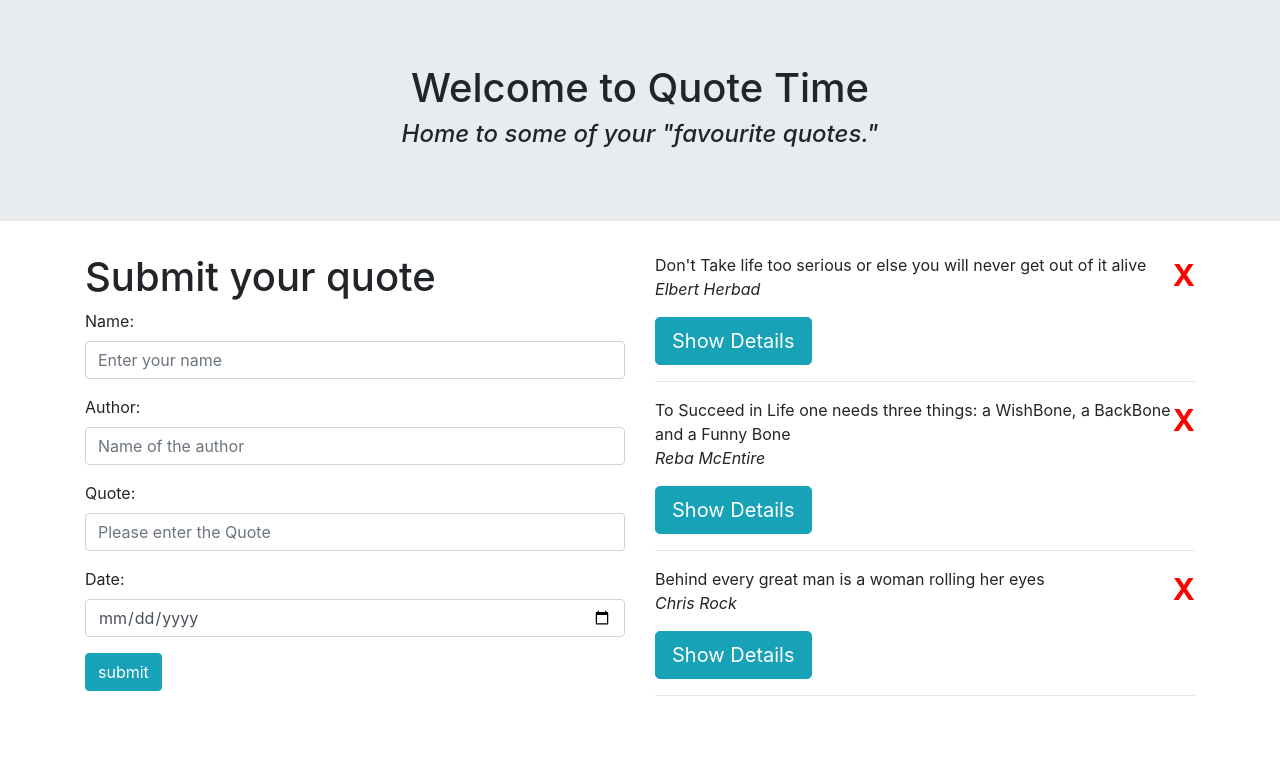
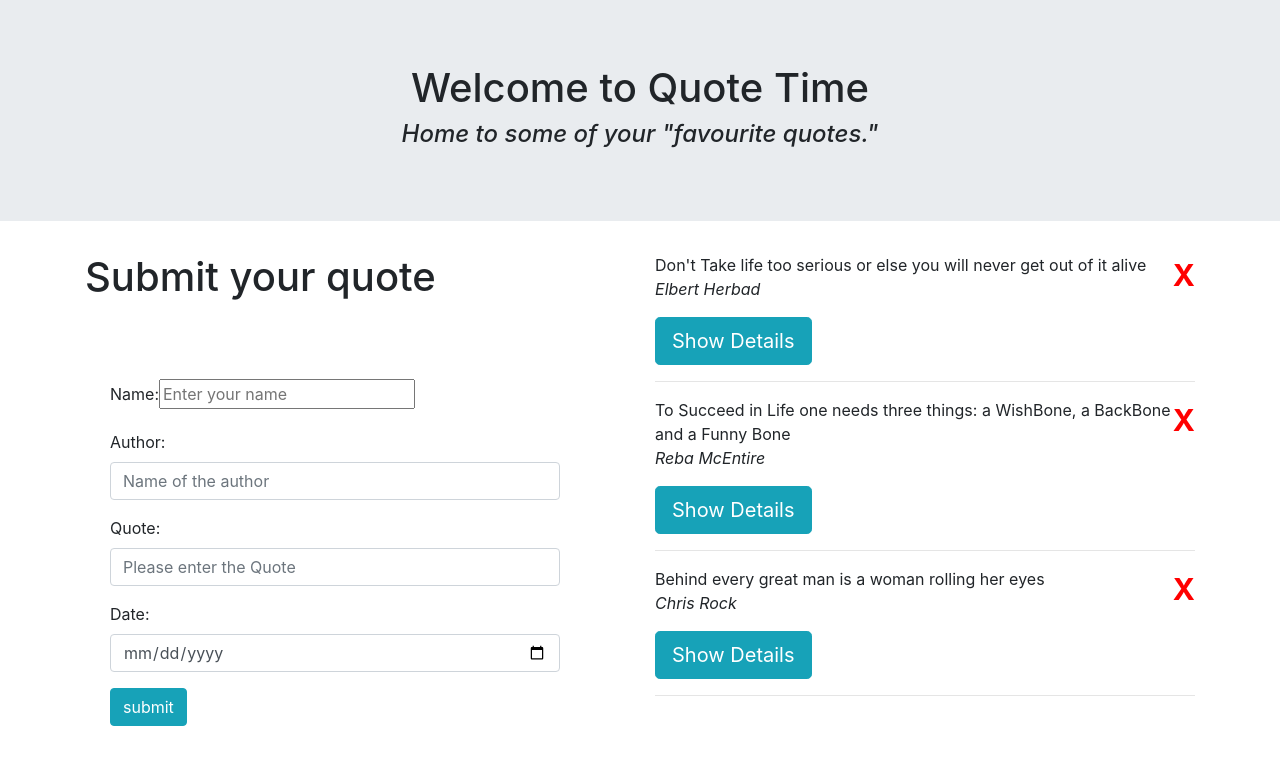
Before and after one commit to davidlutta/Quotes-, an Angular app in the folder Quote/: page / in a window 1280 px wide. Shown: the top 764 px of the page. Built offline with nearby package versions, Linux system fonts and the light colour scheme.

Commit message:
Add Upvote and downVote Function

```diff
--- a/Quote/src/app/form/form.component.css
+++ b/Quote/src/app/form/form.component.css
@@ -0,0 +1,12 @@
+form {
+  position: relative;
+  display: inline-block;
+  max-width: 700px;
+  min-width: 500px;
+  /* box-sizing: border-box */
+  padding: 30px 25px;
+  background-color: white;
+  border-radius: 40px;
+  margin: 40px 0;
+  left: 50% @include translate( -50%, 0)
+}
--- a/Quote/src/app/form/form.component.html
+++ b/Quote/src/app/form/form.component.html
@@ -8,7 +8,7 @@
 
       <label for="Name">Name:</label>
 
-      <input type="text" name="Name" required [(ngModel)]="newQuote.name" required class="form-control" #userName="ngModel" placeholder="Enter your name">
+      <input type="text" name="Name" required [(ngModel)]="newQuote.name" required class="name" #userName="ngModel" placeholder="Enter your name">
 
       <div class="alert alert-danger" *ngIf="userName.errors?.required && userName.touched"> Please enter your name</div>
 
--- a/Quote/src/app/quote/quote.component.html
+++ b/Quote/src/app/quote/quote.component.html
@@ -43,8 +43,8 @@
 
             <p>Added {{ quote.date| dateCount }} days ago</p>
 
-            <app-vote></app-vote>
-
+            <app-vote (quoteVote)="quotes"></app-vote>
+             <!-- [quoteVote]="quote" -->
             <!-- <button type="upVote" class="btn btn-info btn-sl" (click)="upVote()">Upvote</button> -->
 
           </div>
--- a/Quote/src/app/quote/quote.component.ts
+++ b/Quote/src/app/quote/quote.component.ts
@@ -1,5 +1,6 @@
-import { Component, OnInit } from '@angular/core';
+import { Component, OnInit, Input } from '@angular/core';
 import{ Form } from '../form';
+import { Quote } from '@angular/compiler';
 
 @Component({
   selector: 'app-quote',
@@ -12,6 +13,8 @@ export class QuoteComponent implements OnInit {
     new Form("Seth MacFarlane","Reba McEntire","To Succeed in Life one needs three things: a WishBone, a BackBone and a Funny Bone",new Date(2018,4,10), 0, 0),
     new Form("John Deere","Chris Rock","Behind every great man is a woman rolling her eyes",new Date(2018,4,10), 0, 0),
   ]
+
+  @Input() quoteVote:Quote;
 
   onClick(index){
     this.quotes[index].showDetails= !this.quotes[index].showDetails;
--- a/Quote/src/app/vote/vote.component.html
+++ b/Quote/src/app/vote/vote.component.html
@@ -1,2 +1,6 @@
-<button type="upVote" class="btn btn-info btn-sl" (click)="upVote()">Upvote</button>
-<button type="upVote" class="btn btn-danger btn-sl">Downvote</button>
+<button type="upVote" class="btn btn-info btn-sl" (click)="onUpVote(); highlight()">Upvote</button>
+<p>This post has {{ count }} upVotes</p>
+
+
+<button type="downVote" class="btn btn-danger btn-sl" (click)="onDownVote()">Downvote</button>
+<p>This Post has {{ count2 }} downVotes</p>
--- a/Quote/src/app/vote/vote.component.ts
+++ b/Quote/src/app/vote/vote.component.ts
@@ -1,4 +1,4 @@
-import { Component, OnInit, Input } from '@angular/core';
+import { Component, OnInit } from '@angular/core';
 import { Form } from '../form';
 
 @Component({
@@ -7,7 +7,20 @@ import { Form } from '../form';
   styleUrls: ['./vote.component.css']
 })
 export class VoteComponent implements OnInit {
+  count: number = 0;
+  count2: number = 0;
 
+  onUpVote() {
+    return this.count += 1;
+  }
+  onDownVote() {
+    return this.count2 += 1;
+  }
+  highlight(count, count2){
+    if(count >= 100){
+      console.log("Wow");
+    }
+  }
   constructor() { }
 
   ngOnInit() {
```
